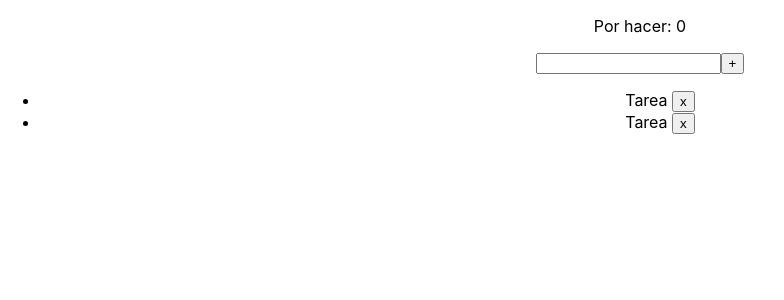
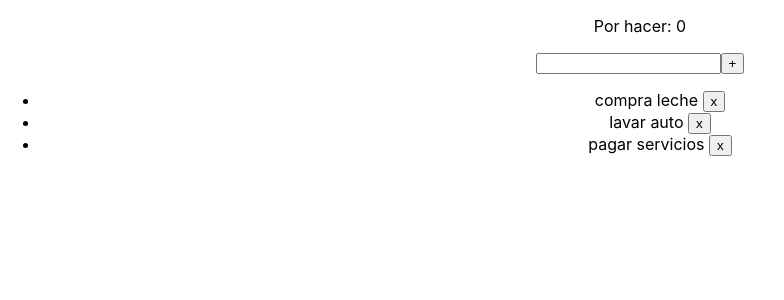
Before and after one commit to carmenmendez/lista-react, a React (Create React App) app: page / in a window 1280 px wide. Shown: the top 300 px of the page, without its empty margins (0-784 px from the left). Built offline with nearby package versions, Linux system fonts and the light colour scheme.

Commit message:
se renderizan los todos

```diff
--- a/src/App.js
+++ b/src/App.js
@@ -6,6 +6,11 @@ class TodoList extends React.Component {
     super(props)
     this.state = {
       newTodo: '',
+      todos: [
+        'compra leche',
+        'lavar auto',
+        'pagar servicios',
+      ]
     }
   }
   render(){
@@ -24,8 +29,9 @@ class TodoList extends React.Component {
         </div>
         <div>
           <ul>
-            <li>Tarea <button>x</button></li>
-            <li>Tarea <button>x</button></li>
+            {this.state.todos.map((todo, index) => {
+              return <li key={index}>{todo} <button>x</button></li>
+            })}
           </ul>
         </div>
       </main>
```
